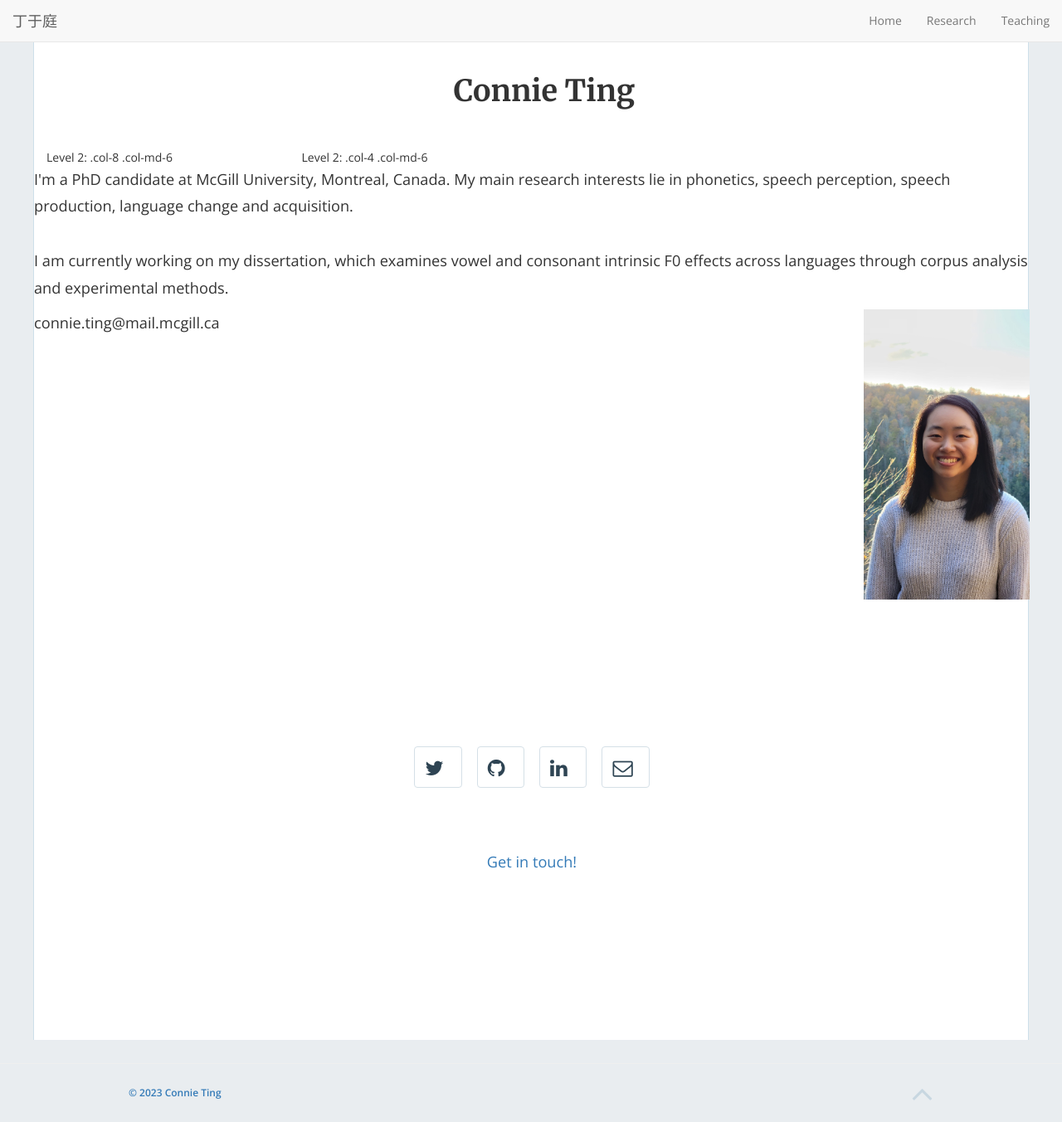
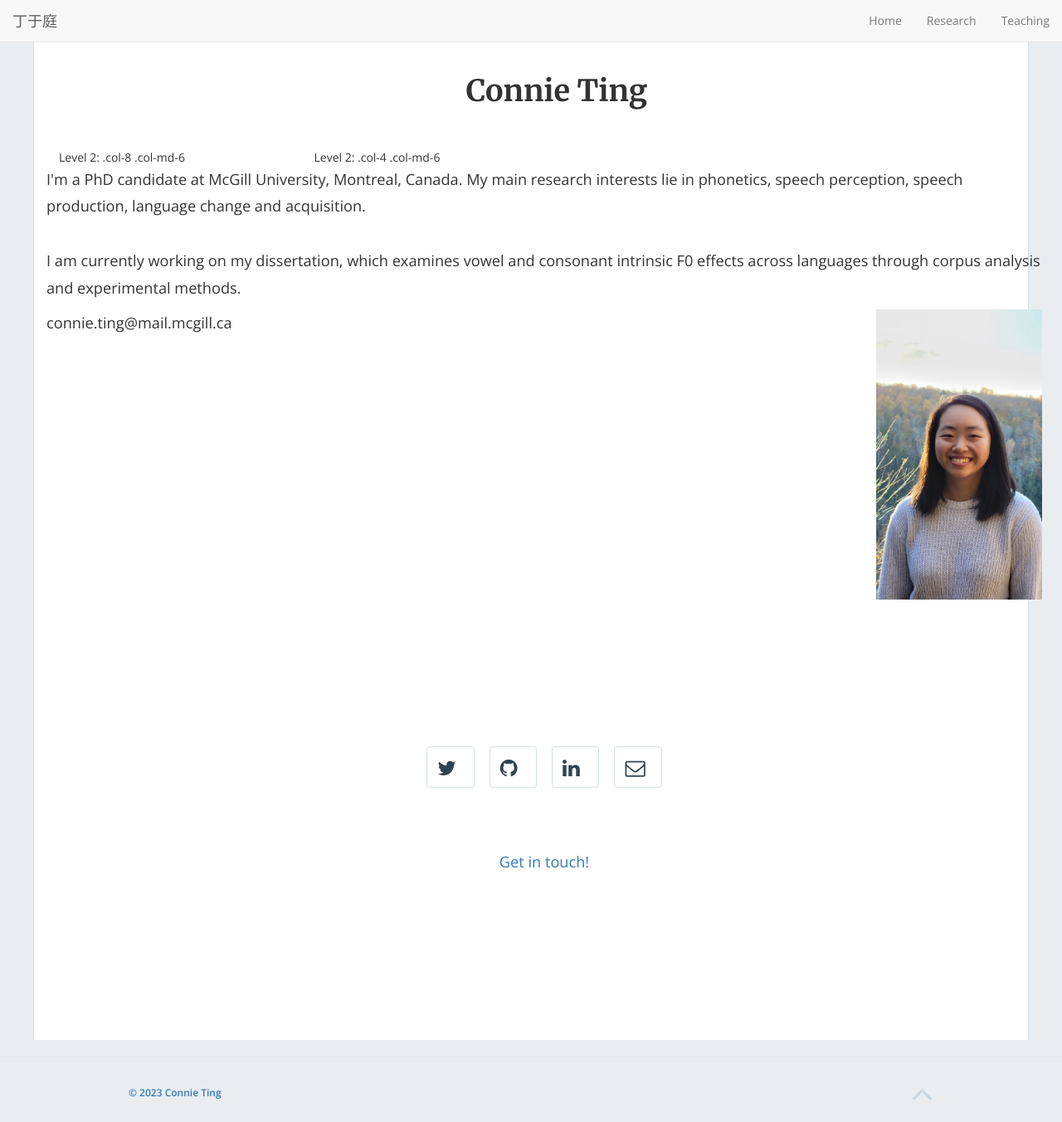
Before and after one commit to connieting/connieting.github.io, a Jekyll site: the page built from index.html, in a window 1280 px wide and 1353 px high. Shown: the whole window at 83% size. Built offline with Jekyll 4.4.1, drawn with Linux system fonts in a browser that asks for light colours; nearby versions of some CDN libraries.

Commit message:
Update style.scss
added padding of 10 to main

```diff
--- a/css/style.scss
+++ b/css/style.scss
@@ -93,7 +93,7 @@ button.btn, input.btn {
   border-left: solid 1px #cedfea;
   border-right: solid 1px #cedfea;
   &.container {
-    padding: 0;
+    padding: 10;
   }
 }
 
```
